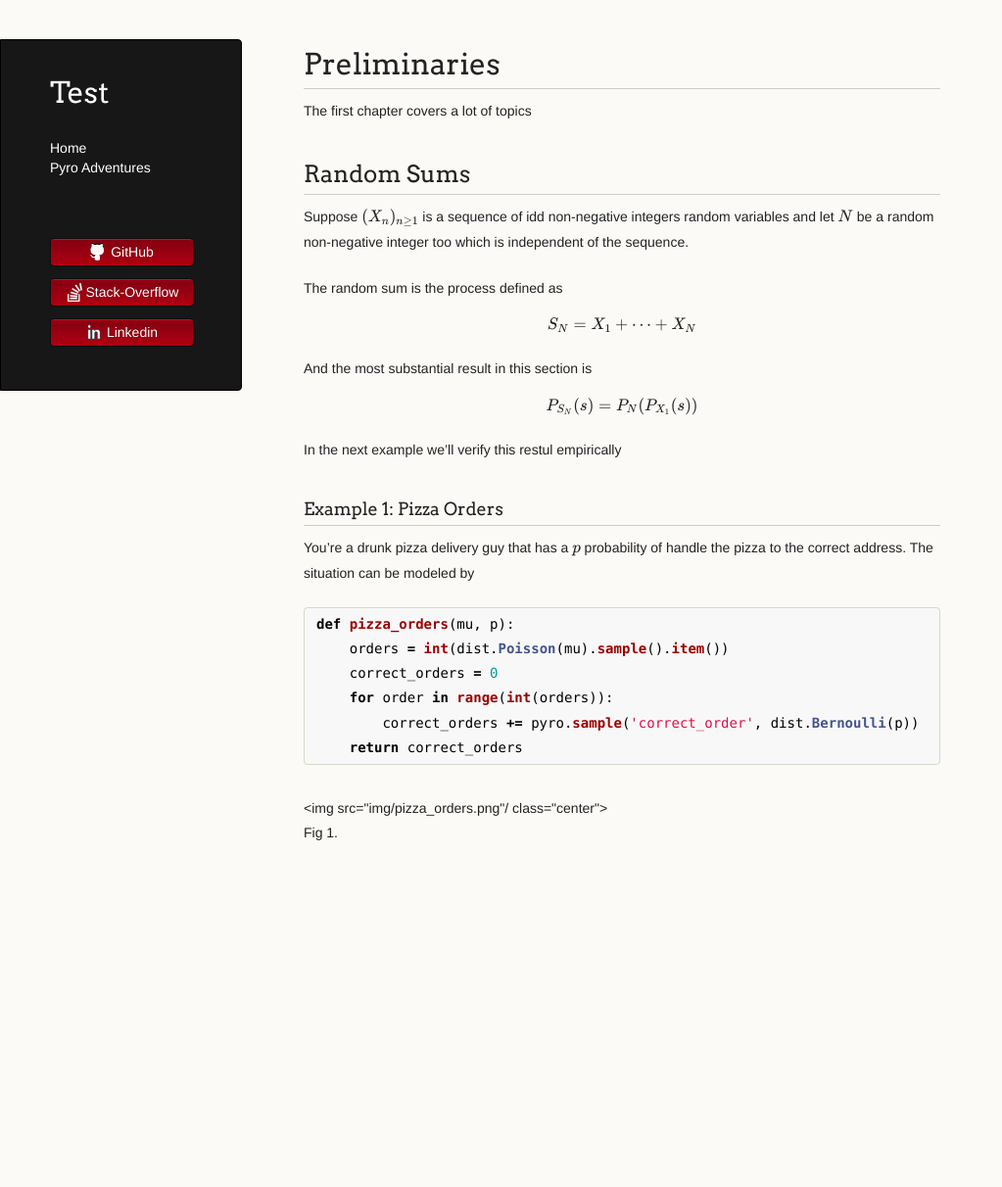
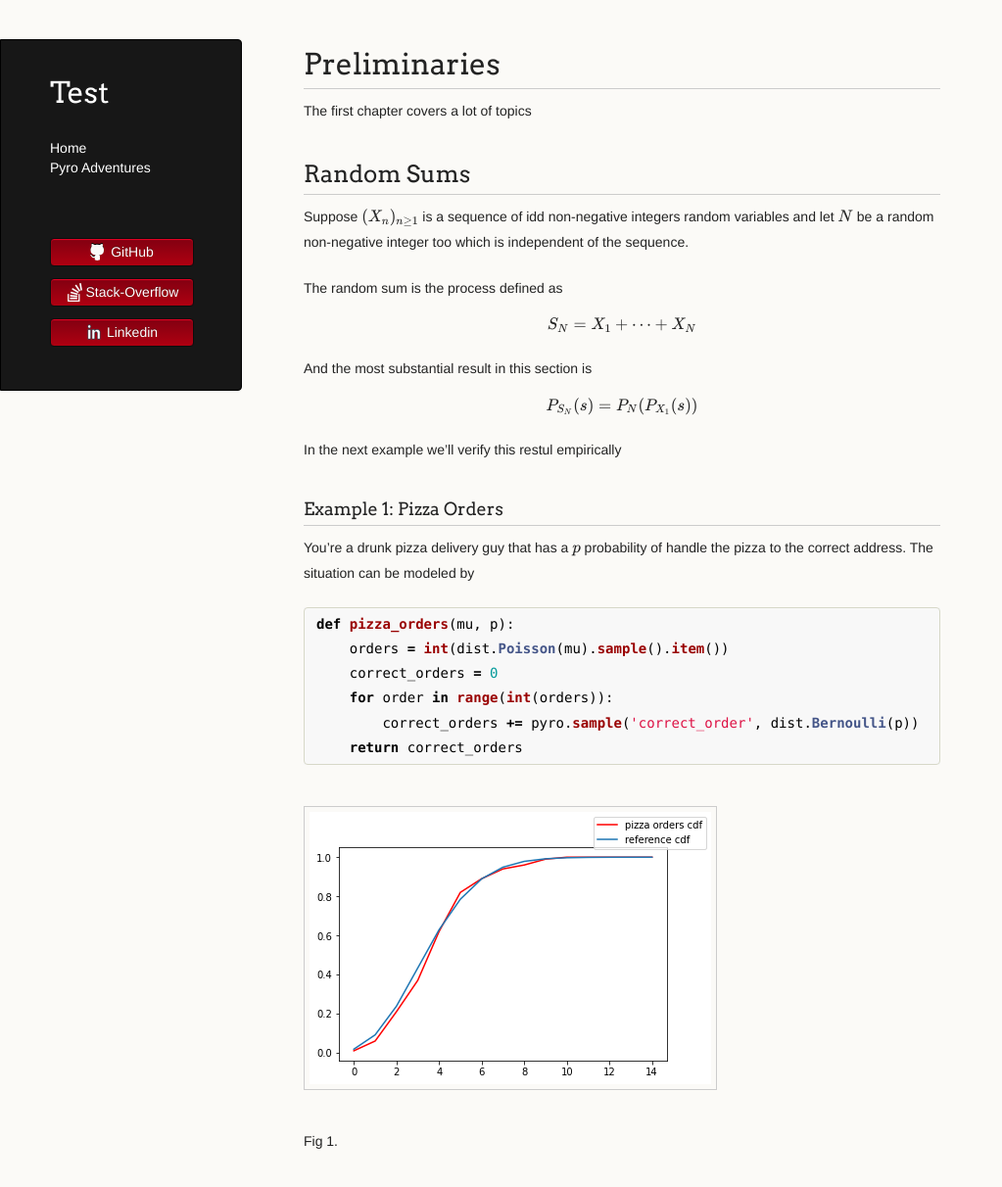
Before and after one commit to LemonPy29/LemonPy29.github.io, a Jekyll site: the page built from pyro-adventures/preliminaries.md, in a window 1280 px wide and 1278 px high. Shown: the top 1212 px of the window at 98% size, without its empty margins (0-1023 px from the left). Built offline with Jekyll 4.4.1, drawn with Linux system fonts in a browser that asks for light colours; nearby versions of some CDN libraries; the repository's description, which GitHub fills in, is left out.

Commit message:
Update preliminaries.md

````diff
--- a/pyro-adventures/preliminaries.md
+++ b/pyro-adventures/preliminaries.md
@@ -31,6 +31,6 @@ def pizza_orders(mu, p):
     return correct_orders
 ```
 <figure>
-  <img src="img/pizza_orders.png"/ class="center">
+  <img src="img/pizza_orders.png" class="center"/>
   <figcaption>Fig 1.</figcaption>
 </figure>
````
